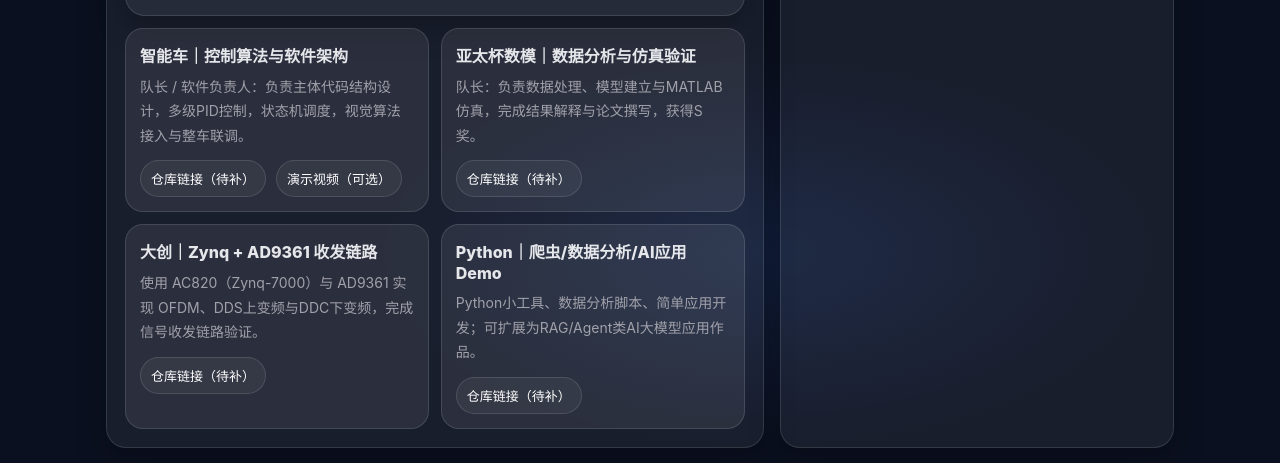
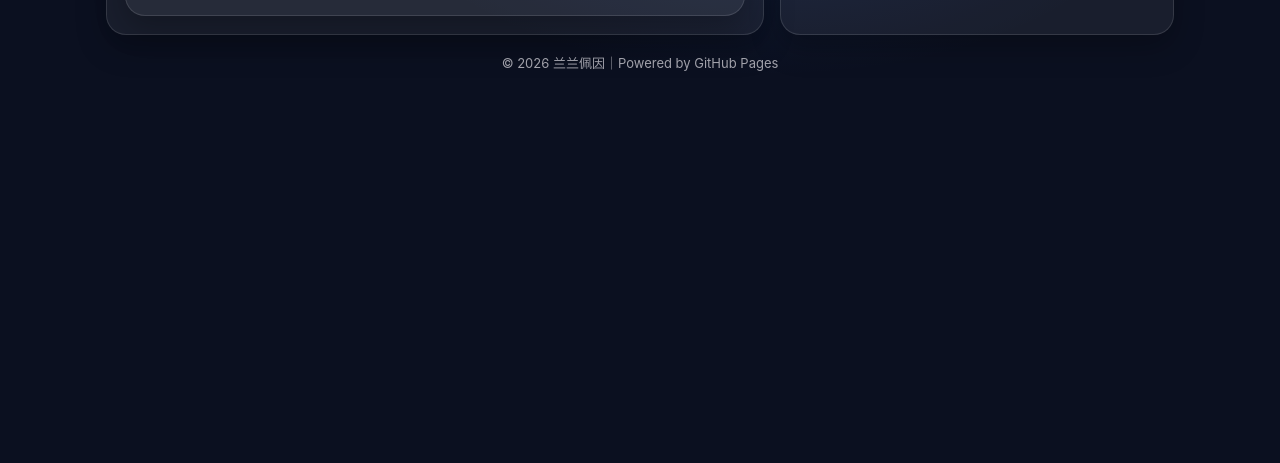
Before and after one commit to Lanlanpein/Lanlanpein.github.io, a plain HTML site: page index.html in a window 1280 px wide. Shown: the part 2138-2601 px from the top of the page. After the commit the page ends 2244 px from the top, so only its background shows below. Drawn offline with Linux system fonts and the light colour scheme.

Commit message:
Update index.html

```diff
--- a/index.html
+++ b/index.html
@@ -356,51 +356,6 @@
 </section>
 
 
-        <div class="projects">
-
-          <div class="pitem">
-            <div class="ptitle">智能车｜控制算法与软件架构</div>
-            <div class="pdesc">
-              队长 / 软件负责人：负责主体代码结构设计，多级PID控制，状态机调度，视觉算法接入与整车联调。
-            </div>
-            <div class="plink">
-              <a class="smallbtn" href="https://github.com/Lanlanpein" target="_blank">仓库链接（待补）</a>
-              <a class="smallbtn" href="https://space.bilibili.com/305579332" target="_blank">演示视频（可选）</a>
-            </div>
-          </div>
-
-          <div class="pitem">
-            <div class="ptitle">亚太杯数模｜数据分析与仿真验证</div>
-            <div class="pdesc">
-              队长：负责数据处理、模型建立与MATLAB仿真，完成结果解释与论文撰写，获得S奖。
-            </div>
-            <div class="plink">
-              <a class="smallbtn" href="https://github.com/Lanlanpein" target="_blank">仓库链接（待补）</a>
-            </div>
-          </div>
-
-          <div class="pitem">
-            <div class="ptitle">大创｜Zynq + AD9361 收发链路</div>
-            <div class="pdesc">
-              使用 AC820（Zynq-7000）与 AD9361 实现 OFDM、DDS上变频与DDC下变频，完成信号收发链路验证。
-            </div>
-            <div class="plink">
-              <a class="smallbtn" href="https://github.com/Lanlanpein" target="_blank">仓库链接（待补）</a>
-            </div>
-          </div>
-
-          <div class="pitem">
-            <div class="ptitle">Python｜爬虫/数据分析/AI应用Demo</div>
-            <div class="pdesc">
-              Python小工具、数据分析脚本、简单应用开发；可扩展为RAG/Agent类AI大模型应用作品。
-            </div>
-            <div class="plink">
-              <a class="smallbtn" href="https://github.com/Lanlanpein" target="_blank">仓库链接（待补）</a>
-            </div>
-          </div>
-
-        </div>
-
       </div>
 
       <!-- 右侧 -->
```
